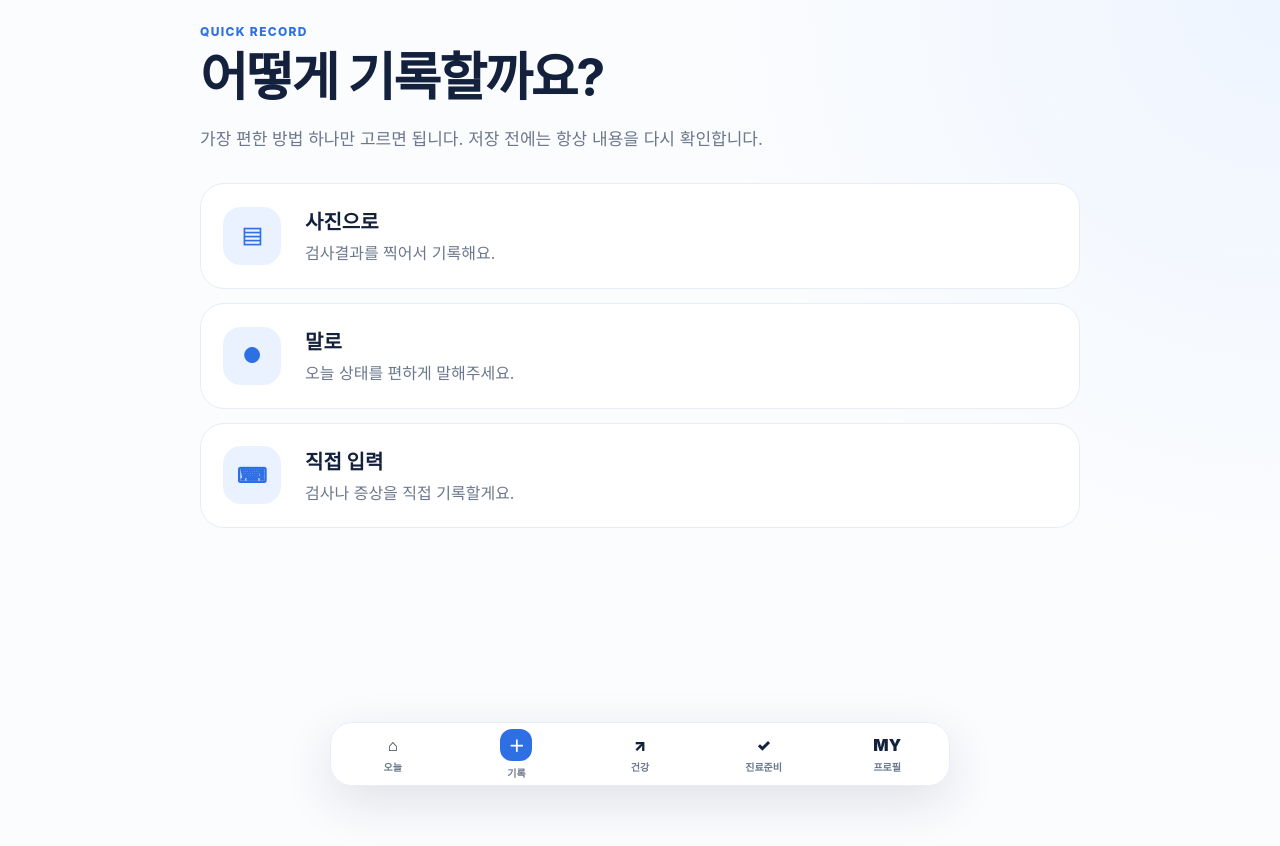
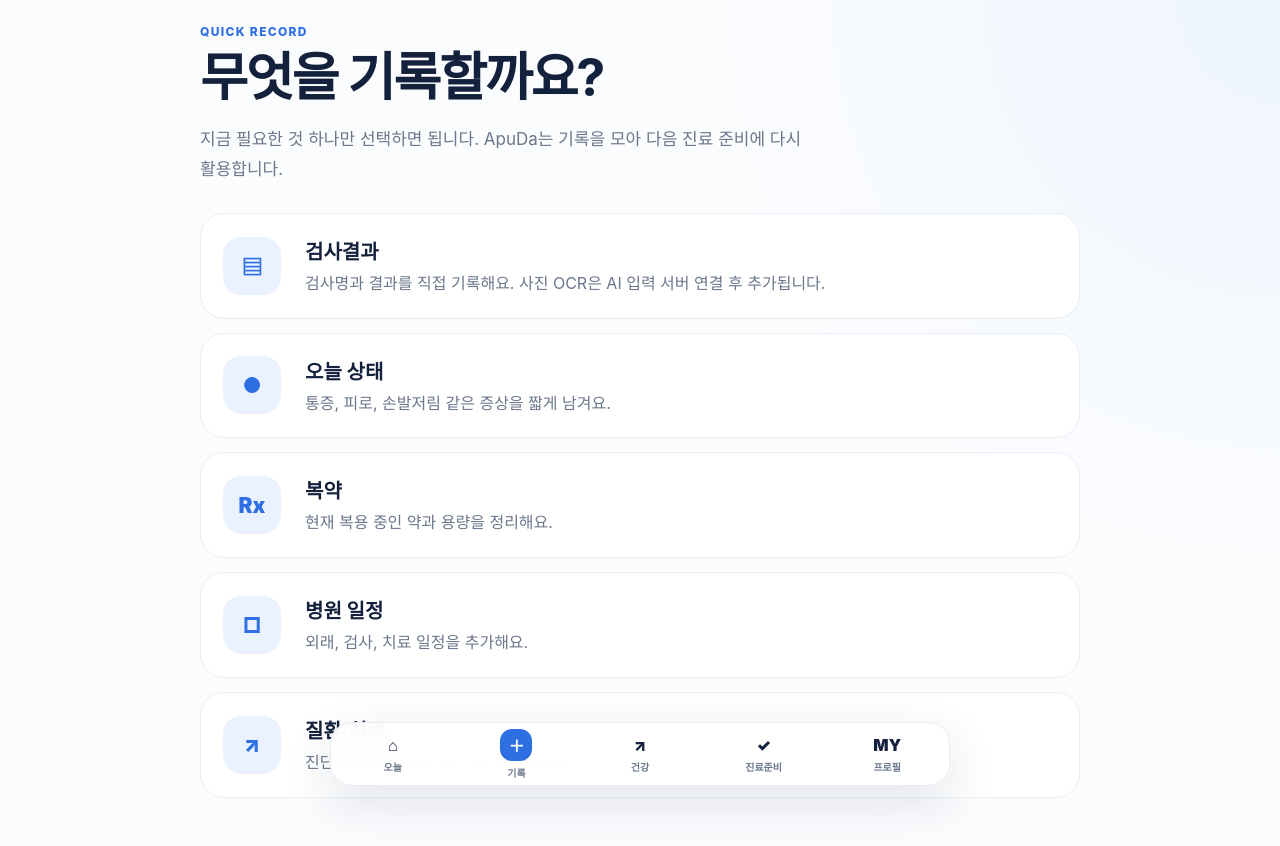
Before and after one commit to Mespital/ApuDa, a Next.js app in the folder platform/: page /my/record in a window 1280 px wide. Shown: the top 846 px of the page. Before the commit the page ends 800 px from the top, so only its background shows below. Built offline with nearby package versions, Linux system fonts and the light colour scheme.

Commit message:
feat(platform): update platform/app/my/record/page.tsx

```diff
--- a/platform/app/my/record/page.tsx
+++ b/platform/app/my/record/page.tsx
@@ -1,38 +1,57 @@
 import Link from "next/link";
+
+const choices = [
+  {
+    href: "/my/labs",
+    icon: "▤",
+    title: "검사결과",
+    description: "검사명과 결과를 직접 기록해요. 사진 OCR은 AI 입력 서버 연결 후 추가됩니다."
+  },
+  {
+    href: "/my/symptoms",
+    icon: "●",
+    title: "오늘 상태",
+    description: "통증, 피로, 손발저림 같은 증상을 짧게 남겨요."
+  },
+  {
+    href: "/my/medications",
+    icon: "Rx",
+    title: "복약",
+    description: "현재 복용 중인 약과 용량을 정리해요."
+  },
+  {
+    href: "/my/appointments",
+    icon: "□",
+    title: "병원 일정",
+    description: "외래, 검사, 치료 일정을 추가해요."
+  },
+  {
+    href: "/my/timeline",
+    icon: "↗",
+    title: "질환·치료",
+    description: "진단과 치료 과정을 시간순으로 정리해요."
+  }
+];
 
 export default function RecordPage() {
   return (
     <main className="shell">
       <p className="eyebrow">QUICK RECORD</p>
-      <h1 className="pageTitle">어떻게 기록할까요?</h1>
+      <h1 className="pageTitle">무엇을 기록할까요?</h1>
       <p className="heroCopy">
-        가장 편한 방법 하나만 고르면 됩니다. 저장 전에는 항상 내용을 다시 확인합니다.
+        지금 필요한 것 하나만 선택하면 됩니다. ApuDa는 기록을 모아 다음 진료 준비에 다시 활용합니다.
       </p>
 
       <section className="recordChoices">
-        <Link className="recordChoice" href="/my/labs">
-          <div className="recordChoiceIcon">▤</div>
-          <div>
-            <h2>사진으로</h2>
-            <p>검사결과를 찍어서 기록해요.</p>
-          </div>
-        </Link>
-
-        <Link className="recordChoice" href="/my/symptoms">
-          <div className="recordChoiceIcon">●</div>
-          <div>
-            <h2>말로</h2>
-            <p>오늘 상태를 편하게 말해주세요.</p>
-          </div>
-        </Link>
-
-        <Link className="recordChoice" href="/my/symptoms">
-          <div className="recordChoiceIcon">⌨</div>
-          <div>
-            <h2>직접 입력</h2>
-            <p>검사나 증상을 직접 기록할게요.</p>
-          </div>
-        </Link>
+        {choices.map((choice) => (
+          <Link className="recordChoice" href={choice.href} key={choice.href}>
+            <div className="recordChoiceIcon">{choice.icon}</div>
+            <div>
+              <h2>{choice.title}</h2>
+              <p>{choice.description}</p>
+            </div>
+          </Link>
+        ))}
       </section>
     </main>
   );
```
